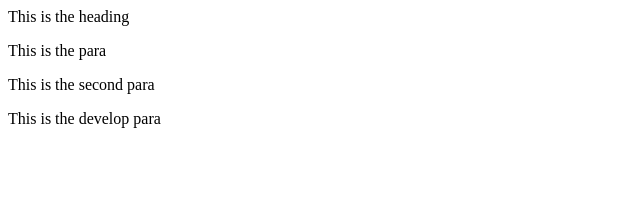
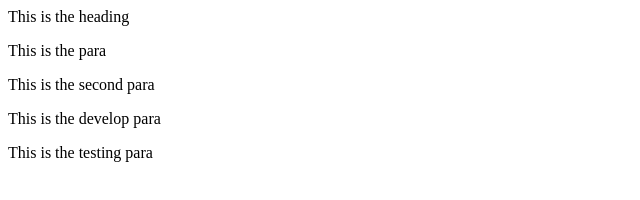
Before and after one commit to gitselvkup/Gittest, a plain HTML site: page index.html in a window 1280 px wide. Shown: the whole page, without its empty margins (0-640 px from the left). Drawn offline with Linux system fonts and the light colour scheme.

Commit message:
test demo

```diff
--- a/index.html
+++ b/index.html
@@ -3,3 +3,4 @@
     <p>This is the second para</p>
 
     <p>This is the develop para</p>
+    <p>This is the testing para</p>
```
